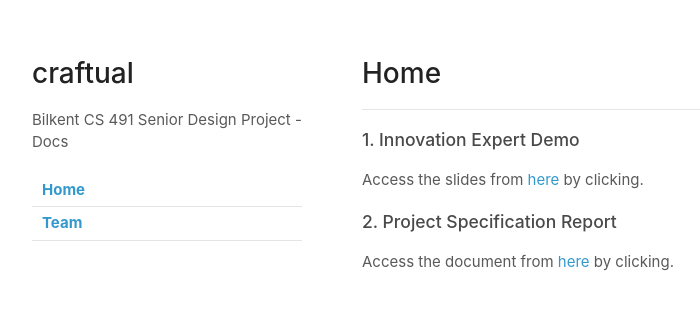
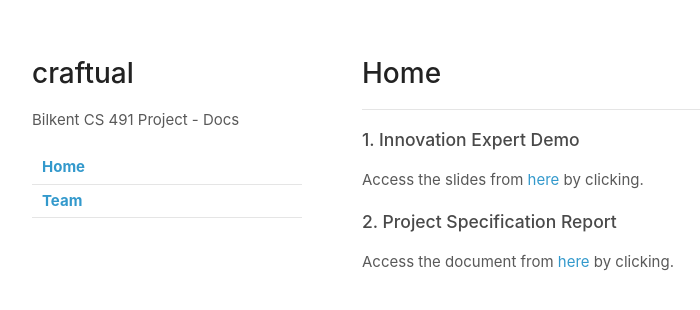
Before and after one commit to craftual/craftual.github.io, a Jekyll site: the page built from index.md, in a window 1280 px wide. Shown: the top 310 px of the page, without its empty margins (68-768 px from the left). Built offline with Jekyll 4.4.1, drawn with Linux system fonts in a browser that asks for light colours; our own code applies the rules of GitHub Pages for plain Markdown files.

Commit message:
Update _config.yml

```diff
--- a/_config.yml
+++ b/_config.yml
@@ -1,6 +1,6 @@
 theme: jekyll-theme-minimal
 title: craftual
-description: Bilkent CS 491 Senior Design Project - Docs
+description: Bilkent CS 491 Project - Docs
 show_downloads: False
 navigation:
   - title: Home
```
